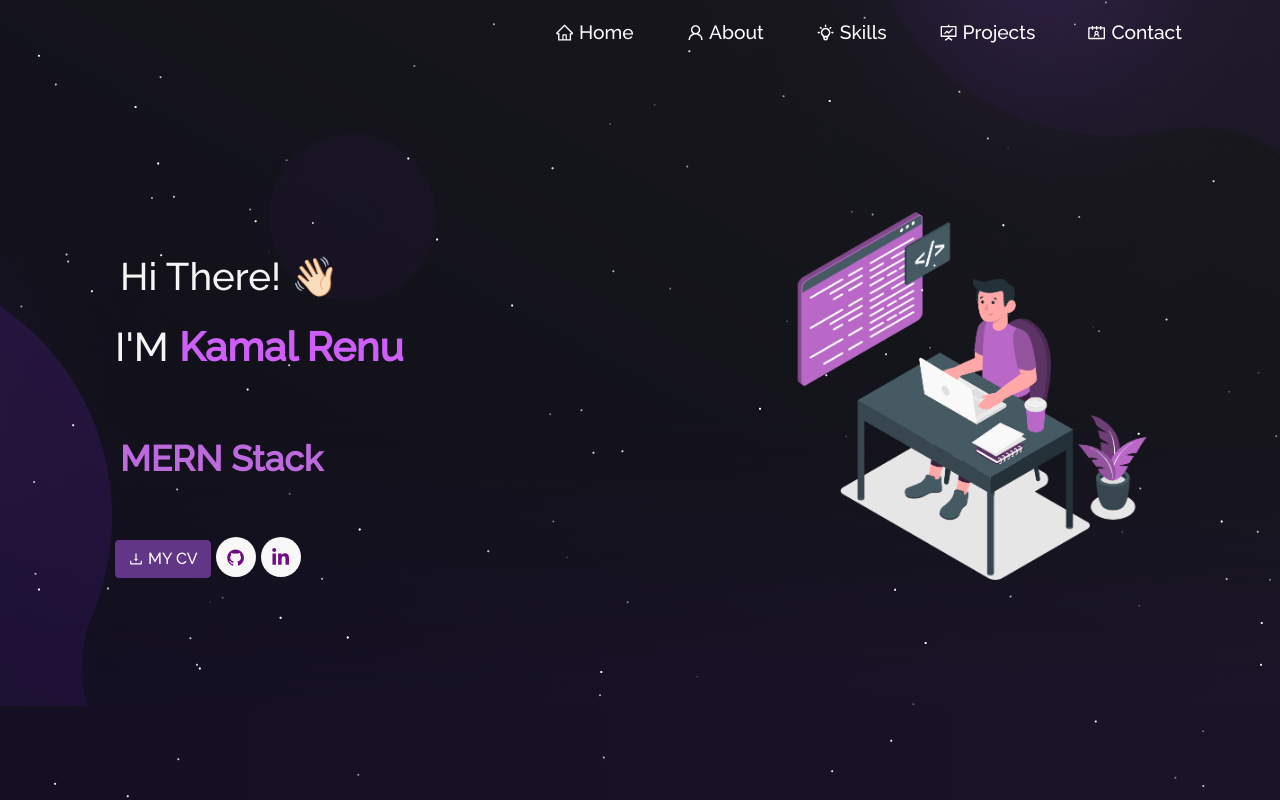
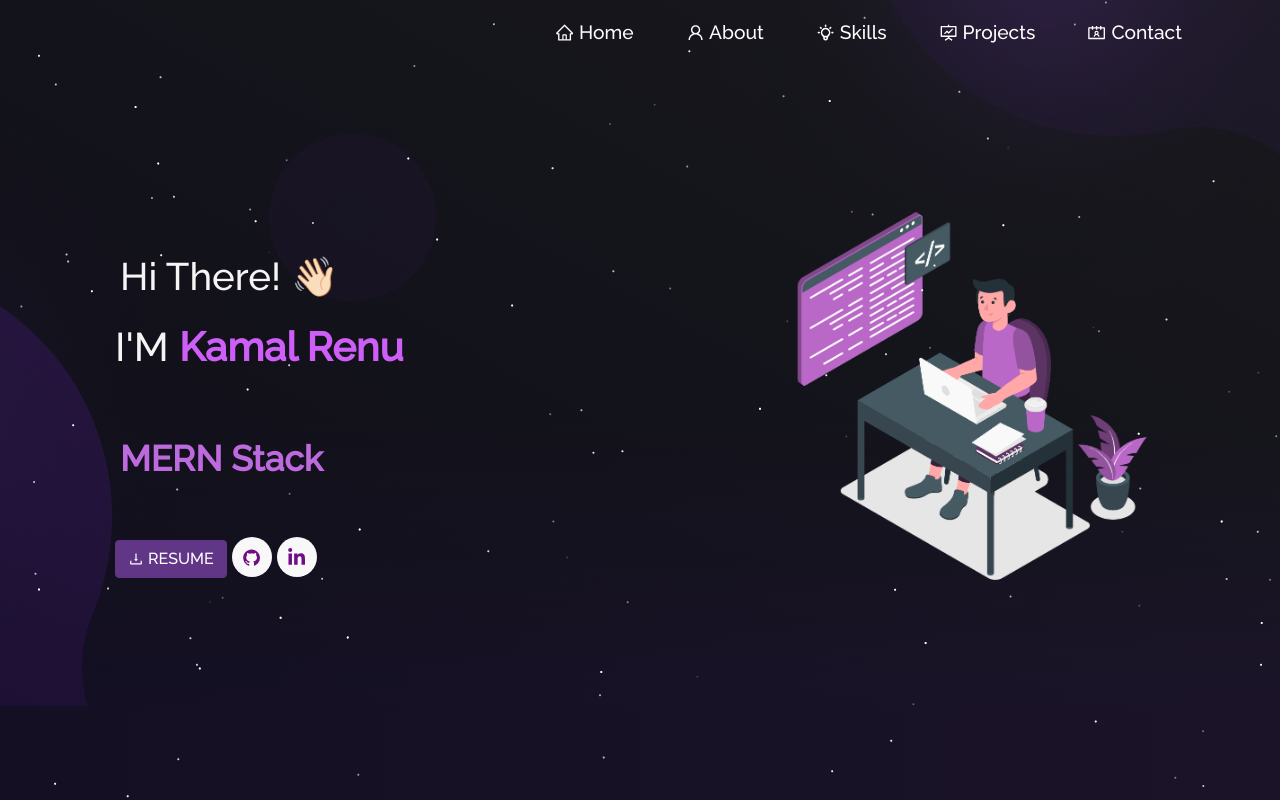
Before and after one commit to KamalRenu/Portfolio, a React (Create React App) app: page / in a window 1280 px wide. Shown: the top 800 px of the page. Built offline with nearby package versions, Linux system fonts and the light colour scheme.

Commit message:
First commit

```diff
--- a/src/components/Home/Home.js
+++ b/src/components/Home/Home.js
@@ -35,7 +35,7 @@ function Home() {
               </div>
 
               <div className="my-cv">
-              <button onClick={() => window.open("https://drive.google.com/file/d/1Hw91XA9c1CuLKp9PhAt1ujZ963ZsagEBf/view?usp=sharing")} className="btn cv-button" type="button"><AiOutlineDownload />&nbsp;MY CV</button>
+              <button onClick={() => window.open("https://drive.google.com/file/d/1O34T9iy9MKHVbpei5CXL1bGg5V15CPLL/view?usp=sharing")} className="btn cv-button" type="button"><AiOutlineDownload />&nbsp;RESUME</button>
                 <a
                   style={{ marginLeft: 5}}
                   href="https://github.com/KamalRenu"
```
